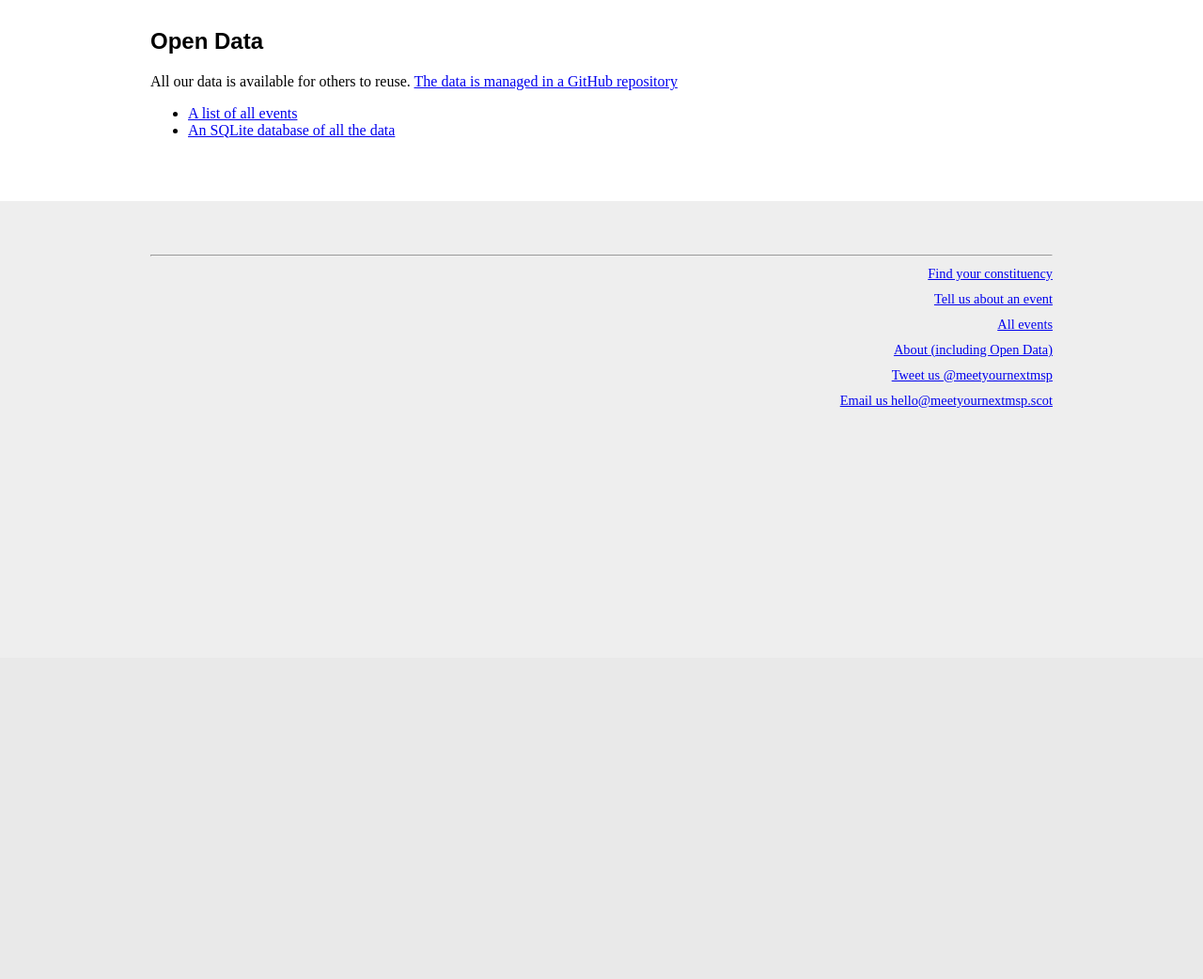
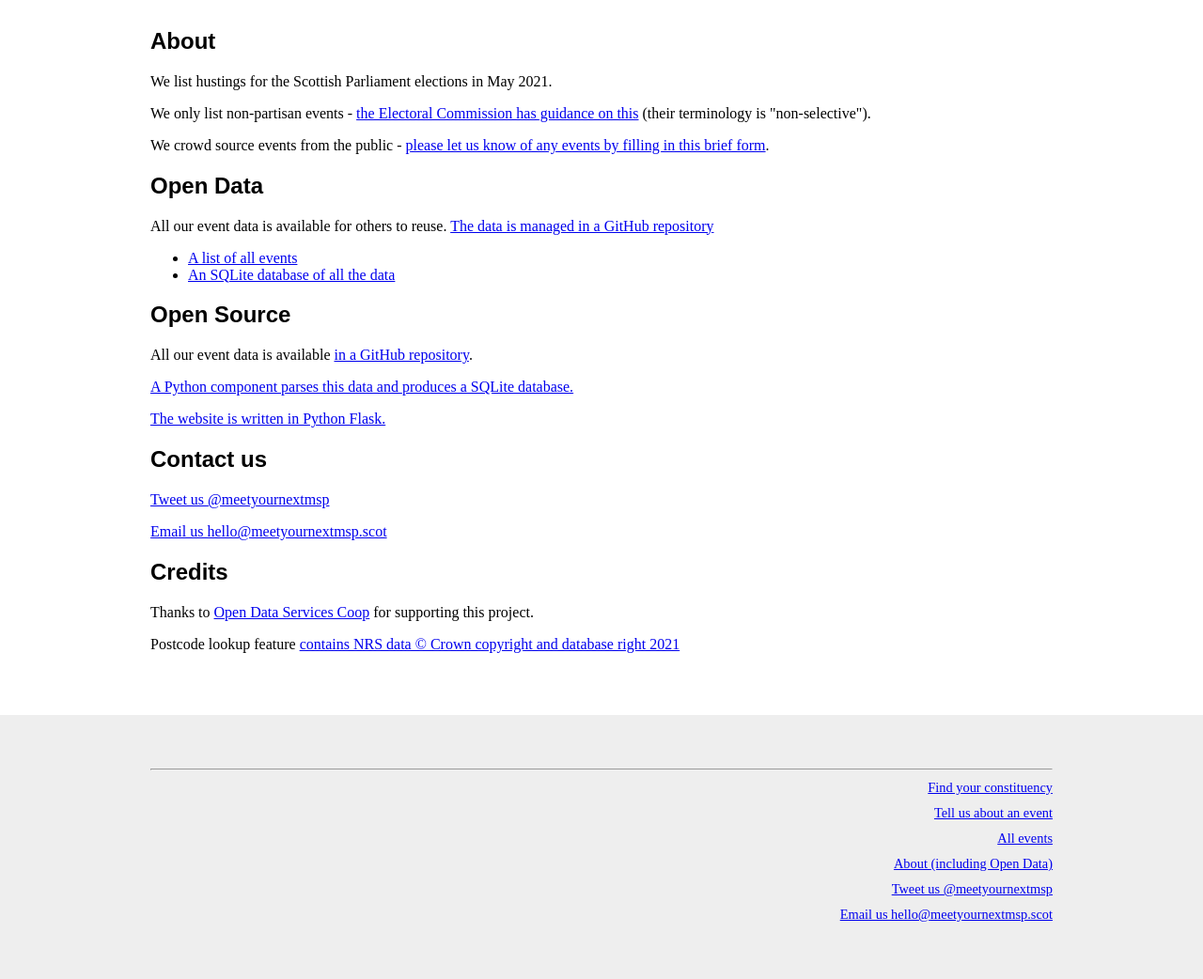
Before and after one commit to meetyournextmsp/website, a Flask app: page /about in a window 1280 px wide. Shown: the part 100-1142 px from the top of the page at 94% size. Before the commit the page ends 534 px from the top, so only its background shows below. Run offline with Flask 2, Linux system fonts and the light colour scheme.

Commit message:
about page content

```diff
--- a/meetyournextmsp/templates/about.html
+++ b/meetyournextmsp/templates/about.html
@@ -6,15 +6,41 @@
 
 {% block content %}
 
+    <h2>About</h2>
 
+    <p>We list hustings for the Scottish Parliament elections in May 2021.</p>
+
+    <p>We only list non-partisan events - <a href="https://www.electoralcommission.org.uk/are-you-holding-a-hustings">the Electoral Commission has guidance on this</a> (their terminology is "non-selective").</p>
+
+    <p>We crowd source events from the public - <a href="/contribute">please let us know of any events by filling in this brief form</a>.</p>
 
     <h2>Open Data</h2>
 
-    <p>All our data is available for others to reuse. <a href="https://github.com/meetyournextmsp/data-2021">The data is managed in a GitHub repository</a></p>
+    <p>All our event data is available for others to reuse. <a href="https://github.com/meetyournextmsp/data-2021">The data is managed in a GitHub repository</a></p>
 
     <ul>
         <li><a href="/all_events">A list of all events</a></li>
         <li><a href="https://meetyournextmsp2021data.netlify.app/database.sqlite">An SQLite database of all the data</a></li>
     </ul>
 
+    <h2>Open Source</h2>
+
+    <p>All our event data is available <a href="https://github.com/meetyournextmsp/data-2021">in a GitHub repository</a>.</p>
+
+    <p><a href="https://github.com/eventtig/eventtig-gitengine">A Python component parses this data and produces a SQLite database.</a></p>
+
+    <p><a href="https://github.com/meetyournextmsp/website">The website is written in Python Flask.</a></p>
+
+    <h2>Contact us</h2>
+
+    <p><a href="https://twitter.com/meetyournextmsp">Tweet us @meetyournextmsp</a></p>
+
+    <p><a href="mailto:hello@meetyournextmsp.scot">Email us hello@meetyournextmsp.scot</a></p>
+
+    <h2>Credits</h2>
+
+    <p>Thanks to <a href="https://opendataservices.coop/">Open Data Services Coop</a> for supporting this project.</p>
+
+    <p>Postcode lookup feature <a href="https://www.nrscotland.gov.uk/statistics-and-data/geography/nrs-postcode-extract">contains NRS data &copy; Crown copyright and database right 2021</a></p>
+
 {% endblock %}
```
